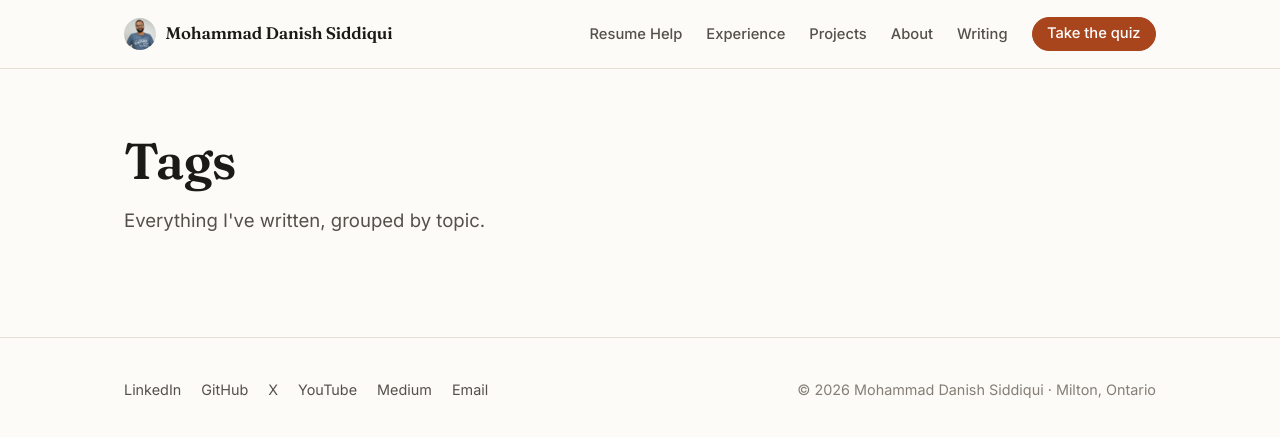
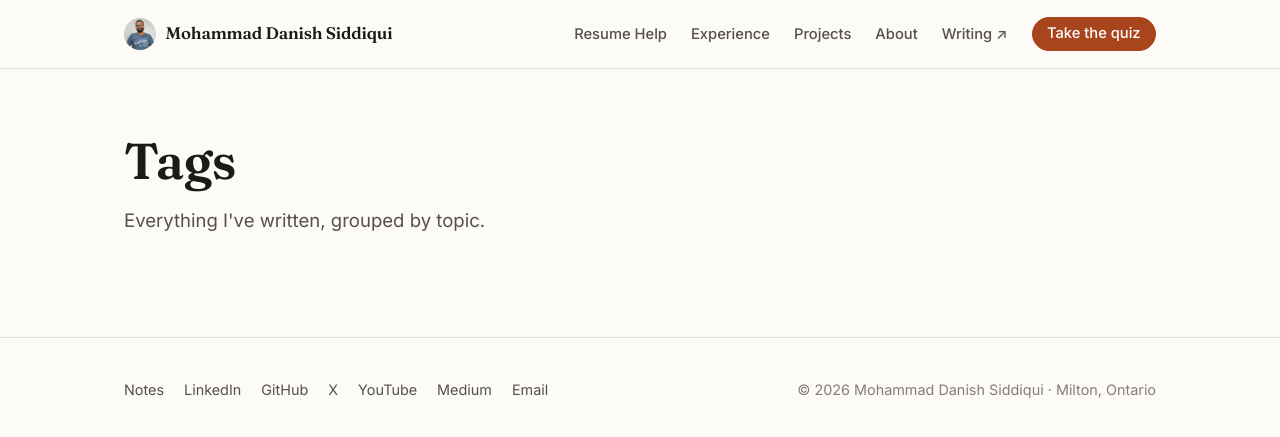
Before and after one commit to mdanishs/mdanishs.github.io, a Jekyll site: the page built from tags.html, in a window 1280 px wide. Shown: the top 437 px of the page. Built offline with Jekyll 4.4.1, drawn with Linux system fonts in a browser that asks for light colours.

Commit message:
Point the Writing nav link at Medium
- nav.html now handles absolute URLs in navbar-links: external entries skip
  relative_url and the aria-current check, open in a new tab with
  rel="noopener", and get a ↗ marker plus a screen-reader hint. Internal
  entries are unchanged, so the two can be mixed freely.
- Add the .sr-only utility the hint needs; the stylesheet did not have one.
- Add a "Notes" link to the footer. With Writing pointing off-site, that is
  now the only sitewide internal link to /blog/, and the on-domain post
  would otherwise hang off the homepage card alone.

Co-Authored-By: Claude Opus 5 <noreply@anthropic.com>
Claude-Session: https://claude.ai/code/session_018dnYyf2PamoYFuypLVQgWk

```diff
--- a/_config.yml
+++ b/_config.yml
@@ -50,7 +50,7 @@ navbar-links:
   Experience: "experience"
   Projects: "projects"
   About: "about"
-  Writing: "blog"
+  Writing: "https://medium.com/@mdanishs"
 
 # Primary call to action, rendered as a button in the nav.
 # Points at brand.quiz-url unless you set an explicit `url:` here.
--- a/_includes/footer.html
+++ b/_includes/footer.html
@@ -1,6 +1,11 @@
 <footer class="site-foot">
   <div class="shell">
-    <nav aria-label="Social">
+    <nav aria-label="Footer">
+      {%- comment -%}
+        /blog/ is not in the main nav (Writing points at Medium), so this is the
+        only sitewide internal link keeping the on-domain posts reachable.
+      {%- endcomment -%}
+      <a href="{{ '/blog' | relative_url }}">Notes</a>
       {%- for link in site.social-network-links %}
       <a href="{{ link[1] }}" rel="me noopener">{{ link[0] }}</a>
       {%- endfor %}
--- a/_includes/nav.html
+++ b/_includes/nav.html
@@ -8,10 +8,17 @@
     <button class="nav-toggle" type="button" aria-expanded="false" aria-controls="site-nav">Menu</button>
 
     <nav class="nav" id="site-nav" aria-label="Primary">
+      {%- comment -%}
+        Nav entries may be internal paths or absolute URLs. External ones skip
+        relative_url and the aria-current check, and open in a new tab.
+      {%- endcomment -%}
       {%- for link in site.navbar-links %}
-        {%- assign href = link[1] | relative_url %}
+        {%- if link[1] contains '://' %}
+        <a href="{{ link[1] }}" target="_blank" rel="noopener">{{ link[0] }}<span aria-hidden="true"> &#8599;</span><span class="sr-only"> (opens in a new tab)</span></a>
+        {%- else %}
         {%- assign target = link[1] | prepend: '/' %}
-        <a href="{{ href }}"{% if page.url contains target %} aria-current="page"{% endif %}>{{ link[0] }}</a>
+        <a href="{{ link[1] | relative_url }}"{% if page.url contains target %} aria-current="page"{% endif %}>{{ link[0] }}</a>
+        {%- endif %}
       {%- endfor %}
       {%- if site.navbar-cta %}
         <a class="btn btn-sm" href="{{ site.navbar-cta.url | default: site.brand.quiz-url }}">{{ site.navbar-cta.label }}</a>
--- a/css/brand.css
+++ b/css/brand.css
@@ -171,6 +171,19 @@ td {
   outline: 2px solid var(--accent);
   outline-offset: 3px;
   border-radius: 3px;
+}
+
+/* Visible to screen readers only. */
+.sr-only {
+  position: absolute;
+  width: 1px;
+  height: 1px;
+  padding: 0;
+  margin: -1px;
+  overflow: hidden;
+  clip: rect(0, 0, 0, 0);
+  white-space: nowrap;
+  border: 0;
 }
 
 .skip-link {
```
